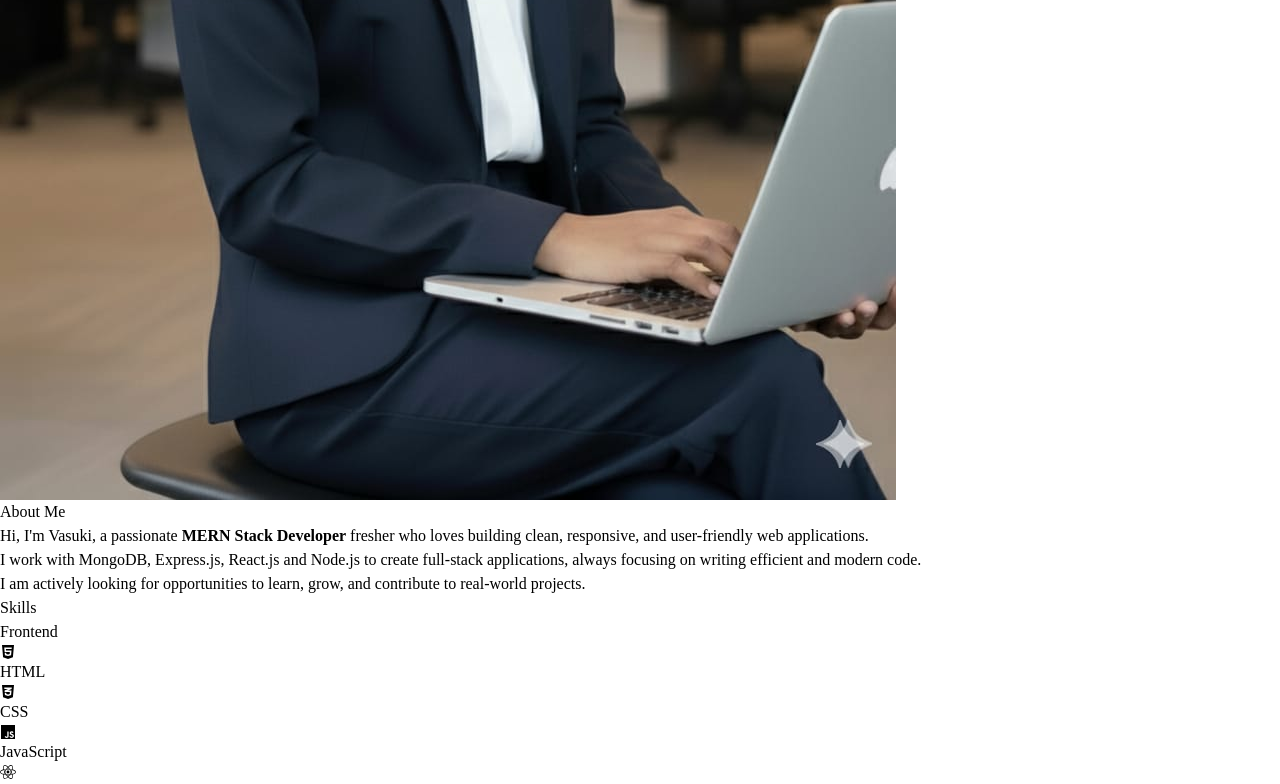
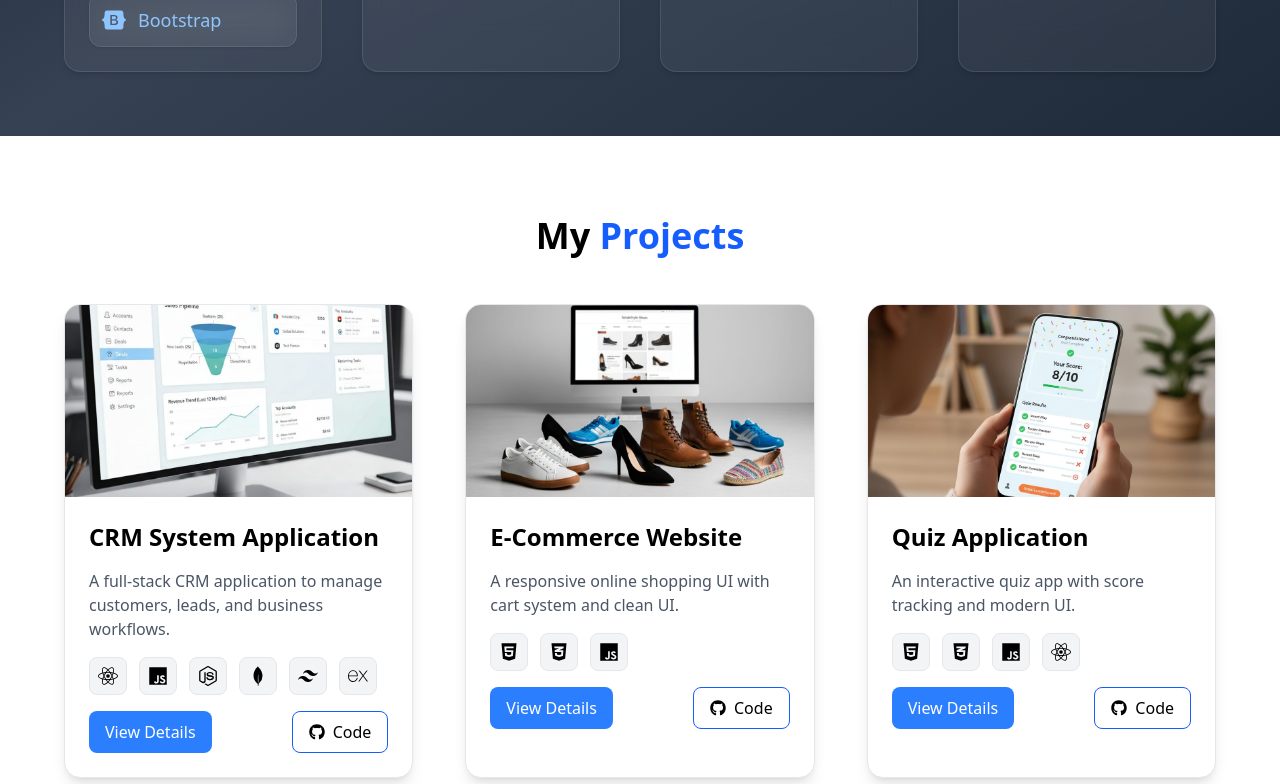
Before and after one commit to Vasuki-84/My_Portfolio_with_ReactJs, a React (Vite) app in the folder my-portfolio/: page / in a window 1280 px wide. Shown: the part 2000-2784 px from the top of the page. Built offline with nearby package versions, Linux system fonts and the light colour scheme.

Commit message:
updated project

```diff
--- a/my-portfolio/package.json
+++ b/my-portfolio/package.json
@@ -8,7 +8,6 @@
     "build": "vite build",
     "lint": "eslint .",
     "preview": "vite preview"
-
   },
   "dependencies": {
     "@emailjs/browser": "^4.4.1",
@@ -19,13 +18,17 @@
   },
   "devDependencies": {
     "@eslint/js": "^9.36.0",
+    "@tailwindcss/vite": "^4.1.18",
     "@types/react": "^19.1.13",
     "@types/react-dom": "^19.1.9",
     "@vitejs/plugin-react": "^5.0.3",
+    "autoprefixer": "^10.4.23",
     "eslint": "^9.36.0",
     "eslint-plugin-react-hooks": "^5.2.0",
     "eslint-plugin-react-refresh": "^0.4.20",
     "globals": "^16.4.0",
+    "postcss": "^8.5.6",
+    "tailwindcss": "^4.1.18",
     "vite": "^7.1.7"
   }
 }
--- a/my-portfolio/src/components/Projects.jsx
+++ b/my-portfolio/src/components/Projects.jsx
@@ -7,26 +7,33 @@ import {
   SiNodedotjs,
 } from "react-icons/si";
 import { IoClose } from "react-icons/io5";
-import recipeImg from "../assets/recipe.jpg";
+import crmImg from "../assets/crmImg.jpeg";
 import ecommerceImg from "../assets/ecommerce.jpg";
 import quizImg from "../assets/quiz.jpg";
 
-
 const Projects = () => {
   const [selectedProject, setSelectedProject] = useState(null);
+  const [openCodeIndex, setOpenCodeIndex] = useState(null);
 
   const projects = [
     {
-      title: "Recipe Finder & Organizer App",
+      title: "CRM System Application",
       description:
-        "A smart app to find recipes, save favorites, and organize ingredients.",
+        "A full-stack CRM application to manage customers, leads, and business workflows.",
       longDescription:
-        "This application has a modern UI with recipe search, filtering, bookmarking, and ingredient management. Built using React and Tailwind CSS.",
-      image: recipeImg,
-      tech: [<FaReact />, <SiTailwindcss />, <FaJs />],
-      live: "https://frontendrecipeapp.netlify.app/",
-      github:
-        "https://github.com/Vasuki-84/Recipe-Finder-and-Organizer-App.git",
+        "This CRM system provides a modern UI with customer management, lead tracking, and dashboard features. Built using React for the frontend, Node.js & Express for the backend, and styled with Tailwind CSS.",
+      image: crmImg,
+      tech: [
+        <FaReact />,
+        <FaJs />,
+        <SiNodedotjs />,
+        <SiMongodb />,
+        <SiTailwindcss />,
+        <SiExpress />,
+      ],
+      live: "https://crmapplication.netlify.app/",
+      githubFrontend: "https://github.com/Vasuki-84/CRM_System_Frontend.git",
+      githubBackend: "https://github.com/Vasuki-84/CRM_System_backend.git",
     },
 
     {
@@ -54,7 +61,7 @@ const Projects = () => {
   ];
 
   return (
-    <section   id="projects" className="py-20 px-6 md:px-16 bg-white text-black">
+    <section id="projects" className="py-20 px-6 md:px-16 bg-white text-black">
       <h2 className="text-4xl font-bold text-center mb-12">
         My <span className="text-blue-600">Projects</span>
       </h2>
@@ -94,13 +101,65 @@ const Projects = () => {
                   View Details
                 </button>
 
-                <a
+                {/* <a
                   href={project.github}
                   className="flex items-center gap-2 px-4 py-2 border border-blue-600 rounded-lg hover:bg-blue-300 transition"
                   target="_blank"
                 >
                   <FaGithub /> Code
+                </a> */}
+
+                <div className="relative">
+                  {/* CRM project (Frontend + Backend) */}
+                  {project.githubFrontend || project.githubBackend ? (
+                    <>
+                      <button
+                        onClick={() =>
+                          setOpenCodeIndex(
+                            openCodeIndex === index ? null : index
+                          )
+                        }
+                        className="flex items-center gap-2 px-4 py-2 border border-blue-600 rounded-lg hover:bg-blue-300 transition"
+                      >
+                        <FaGithub /> Code
+                      </button>
+
+                      {/* Dropdown buttons */}
+                      {openCodeIndex === index && (
+                        <div className="absolute right-0 bottom-full mb-2 bg-white border rounded-xl shadow-lg p-3 flex flex-col gap-2 z-20">
+                          {project.githubFrontend && (
+                            <a
+                              href={project.githubFrontend}
+                              target="_blank"
+                              className="flex items-center gap-2 px-3 py-2 rounded-lg hover:bg-blue-100 transition"
+                            >
+                              <FaGithub /> Frontend
                             </a>
+                          )}
+
+                          {project.githubBackend && (
+                            <a
+                              href={project.githubBackend}
+                              target="_blank"
+                              className="flex items-center gap-2 px-3 py-2 rounded-lg hover:bg-green-100 transition"
+                            >
+                              <FaGithub /> Backend
+                            </a>
+                          )}
+                        </div>
+                      )}
+                    </>
+                  ) : (
+                    /* Normal projects */
+                    <a
+                      href={project.github}
+                      target="_blank"
+                      className="flex items-center gap-2 px-4 py-2 border border-blue-600 rounded-lg hover:bg-blue-300 transition"
+                    >
+                      <FaGithub /> Code
+                    </a>
+                  )}
+                </div>
               </div>
             </div>
           </div>
@@ -148,7 +207,7 @@ const Projects = () => {
               >
                 Live Demo
               </a>
-
+              {selectedProject.github && (
                 <a
                   href={selectedProject.github}
                   target="_blank"
@@ -156,6 +215,29 @@ const Projects = () => {
                 >
                   <FaGithub /> Code
                 </a>
+              )}
+
+              {/* CRM Frontend */}
+              {selectedProject.githubFrontend && (
+                <a
+                  href={selectedProject.githubFrontend}
+                  target="_blank"
+                  className="flex items-center gap-2 px-3 py-2 border border-blue-600 rounded-lg hover:bg-blue-300 transition"
+                >
+                  <FaGithub /> Frontend
+                </a>
+              )}
+
+              {/* CRM Backend */}
+              {selectedProject.githubBackend && (
+                <a
+                  href={selectedProject.githubBackend}
+                  target="_blank"
+                  className="flex items-center gap-2 px-3 py-2 border border-green-600 rounded-lg hover:bg-green-300 transition"
+                >
+                  <FaGithub /> Backend
+                </a>
+              )}
             </div>
           </div>
         </div>
```
Also changed, not shown: my-portfolio/src/assets/crmImg.jpeg (added), 1 other file (tests, documents, lock files or other folders). Lines whose indentation alone changed are shown as unchanged.
